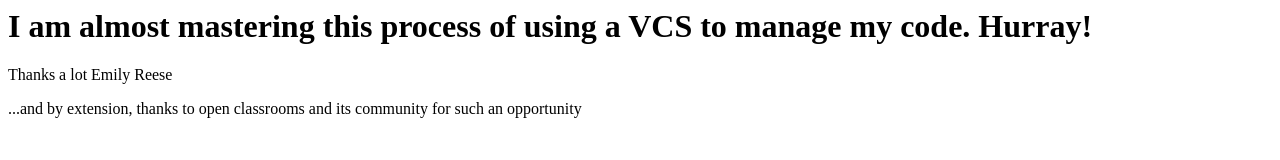
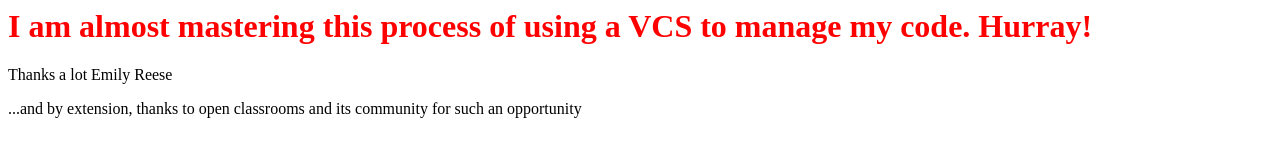
Before and after one commit to Lemmah/open_classrooms, a plain HTML site: page index.html in a window 1280 px wide. Drawn offline with Linux system fonts and the light colour scheme.

Commit message:
Fixed Stylesheets Error

```diff
--- a/index.html
+++ b/index.html
@@ -1,7 +1,7 @@
 <html>
 <head>
 <title>Lemmah</title>
-<link type="text/stylesheet" href="custom.css"/>
+<link rel="stylesheet" href="custom.css"/>
 </head>
 <body>
 <h1>I am almost mastering this process of using a VCS to manage my code.
```
